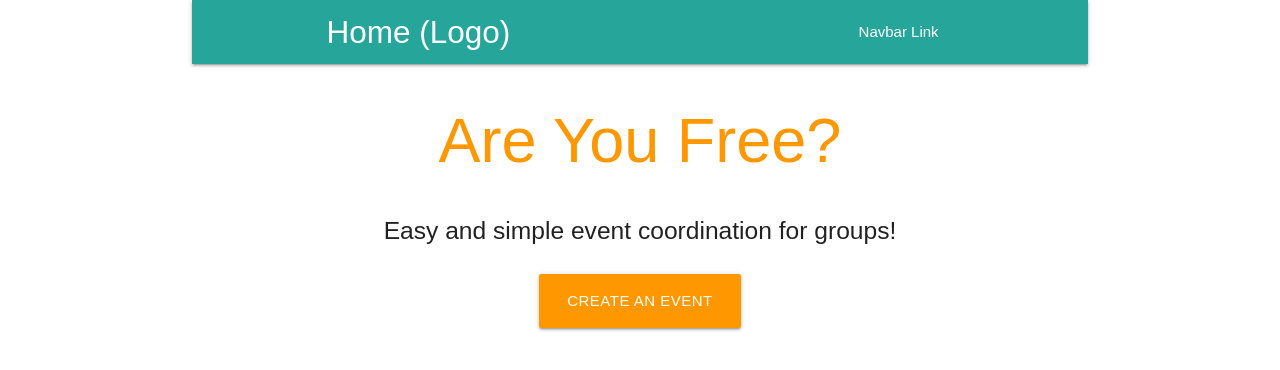
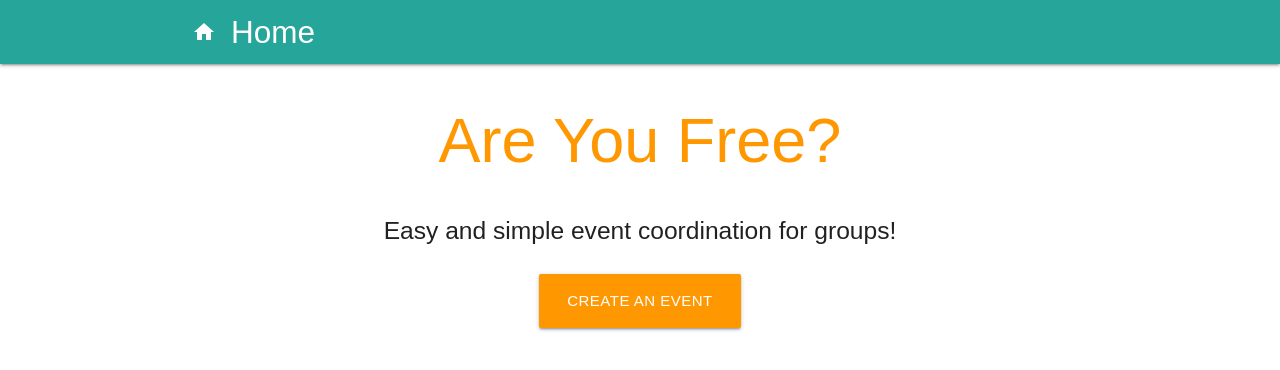
Before and after one commit to shimoal/are-you-free, a React (Create React App) app in the folder client/: page / in a window 1280 px wide. Shown: the top 370 px of the page. Built offline with nearby package versions, Linux system fonts and the light colour scheme.

Commit message:
Style nav bar

```diff
--- a/client/src/App.tsx
+++ b/client/src/App.tsx
@@ -12,15 +12,17 @@ import NavBar from "./components/NavBar";
 class App extends Component<{}, { selectedView: string }> {
 	render() {
 		return (
-			<div className="container">
+			<div>
 				<BrowserRouter>
 					<div>
 						<NavBar />
-						<Route exact path="/" component={Landing} />
-						<Route exact path="/events/created/:linkID" component={EventCreated} />
-						<Route path="/event/:linkID" component={GetEvent} />
-						<Route exact path="/events/new" component={CreateEvent} />
-						<Route exact path="/events/error" component={EventError} errorMessage="There was an error creating your event. Please try again" />
+						<div className="container">
+							<Route exact path="/" component={Landing} />
+							<Route exact path="/events/created/:linkID" component={EventCreated} />
+							<Route path="/event/:linkID" component={GetEvent} />
+							<Route exact path="/events/new" component={CreateEvent} />
+							<Route exact path="/events/error" component={EventError} errorMessage="There was an error creating your event. Please try again" />
+						</div>
 					</div>
 				</BrowserRouter>
 			</div>
--- a/client/src/components/NavBar.tsx
+++ b/client/src/components/NavBar.tsx
@@ -6,25 +6,9 @@ export default () => {
 		<nav className="teal lighten-1">
 			<div className="nav-wrapper container">
 				<Link id="logo-container" className="brand-logo" to="/">
-					Home (Logo)
+					Home
+					<i className="large material-icons">home</i>
 				</Link>
-				<ul className="right hide-on-med-and-down">
-					<li>
-						<Link to="/">Navbar Link</Link>
-					</li>
-				</ul>
-				<ul
-					id="nav-mobile"
-					className="sidenav"
-					style={{ transform: "translateX(-105%)" }}
-				>
-					<li>
-						<a href="#">Navbar Link</a>
-					</li>
-				</ul>
-				<a className="sidenav-trigger" href="#" data-target="nav-mobile">
-					<i className="material-icons">menu</i>
-				</a>
 			</div>
 		</nav>
 	);
```
